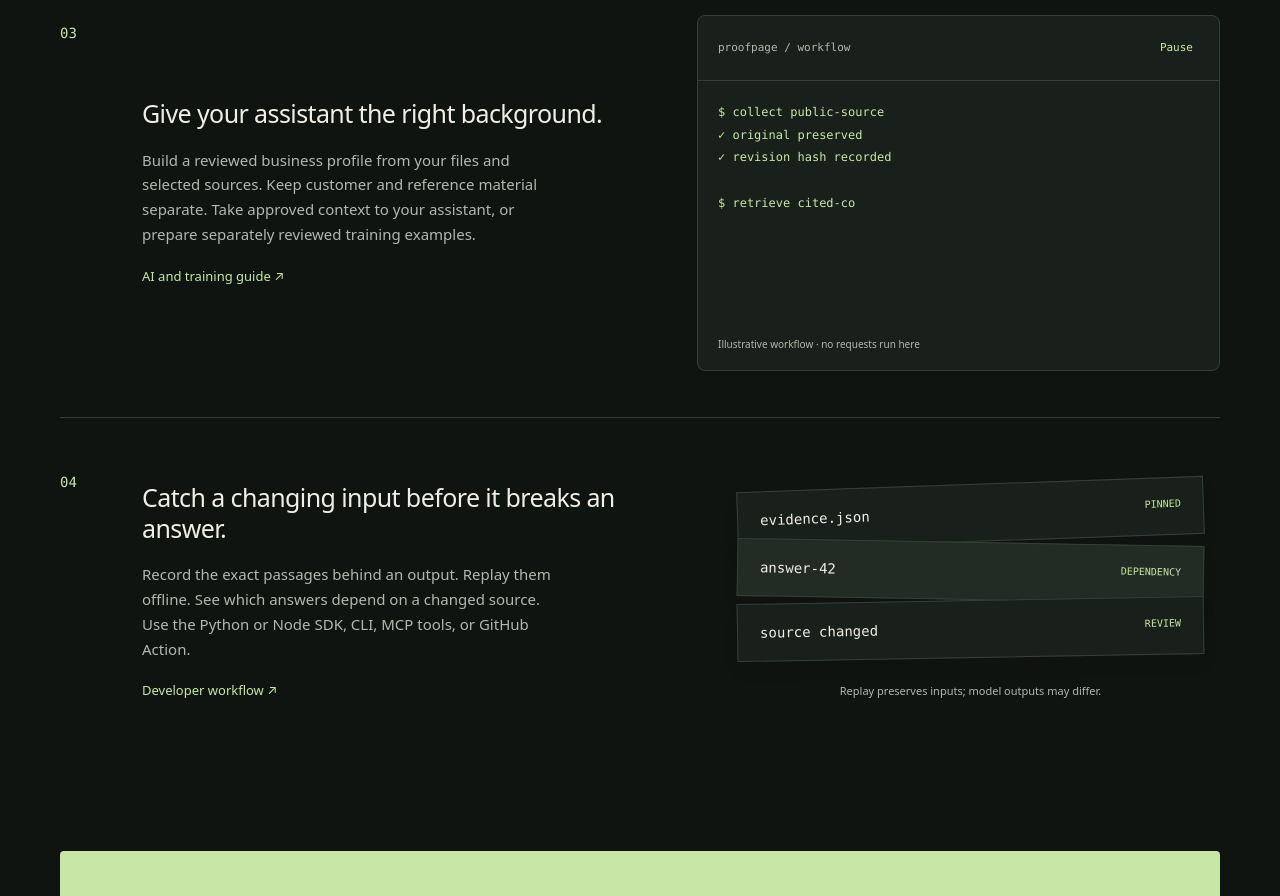
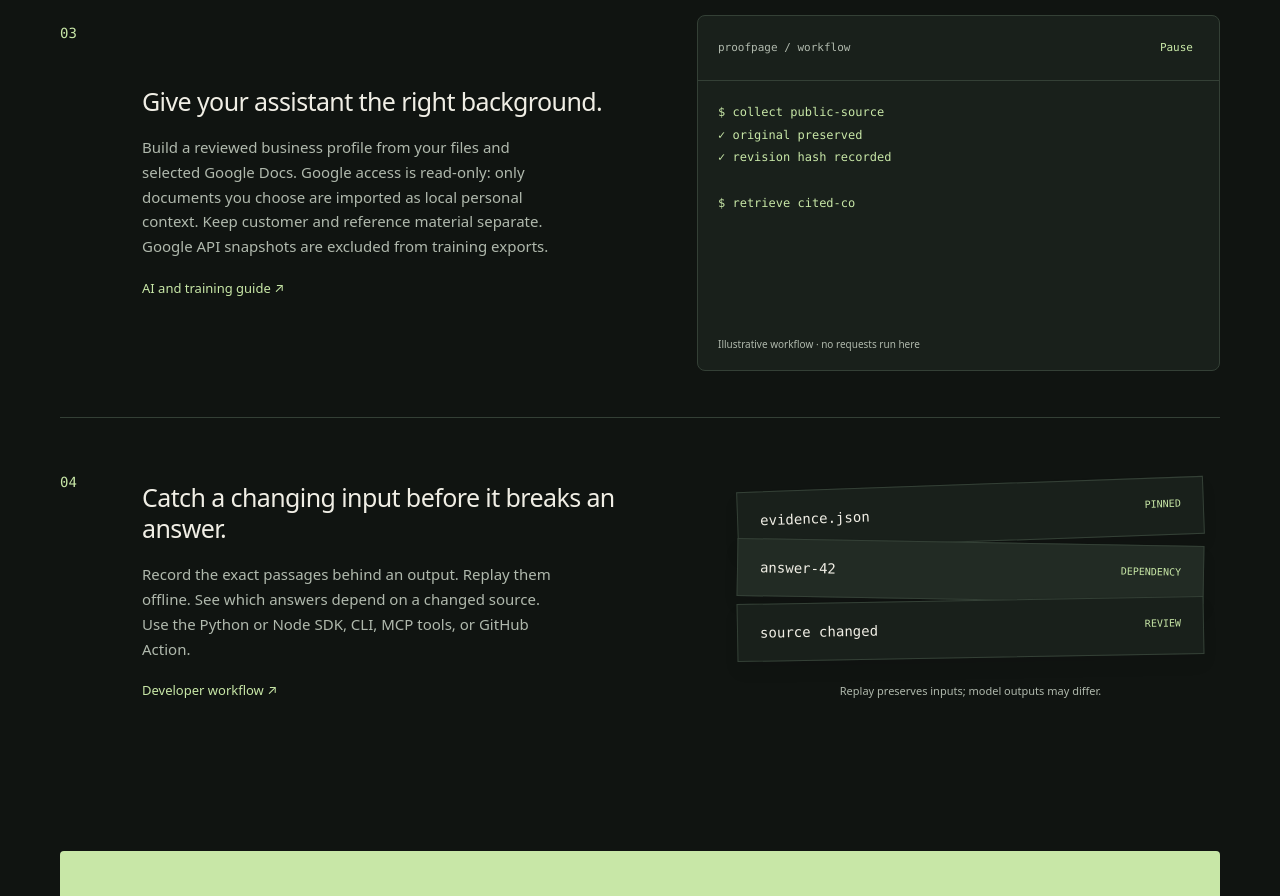
Before and after one commit to Mehxeo/Proofpage-OpenSource, a browser extension: page website/index.html in a window 1280 px wide. Shown: the part 2420-3316 px from the top of the page. Drawn offline with Linux system fonts and the light colour scheme.

Commit message:
Prepare public OAuth branding and domain verification

```diff
--- a/website/index.html
+++ b/website/index.html
@@ -10,7 +10,7 @@
 <section class="workflow" id="why"><div class="section-heading"><h2>A source is more<br>than a link.</h2><p>Links break. Pages change. AI gets things wrong. Keep a version you can return to.</p></div>
 <div class="workflow-row"><span class="row-number">01</span><div><h3>Keep what you found.</h3><p>Capture public pages and original PNG, JPEG, WebP and PDF files. Extract text locally, including scanned pages. Save signed-in page content with the browser companion after reviewing it.</p><a href="/docs/#media">Explore supported formats ↗</a></div><div class="file-stack" aria-label="Supported formats"><span>article.html <b>PAGE</b></span><span>field-notes.pdf <b>PDF</b></span><span>diagram.png <b>IMAGE</b></span><small>Original bytes preserved for supported files.</small></div></div>
 <div class="workflow-row"><span class="row-number">02</span><div><h3>Know where it came from.</h3><p>Inspect the original, compare revisions, and check quotes against saved passages. Signed receipts record what your workspace observed. Publisher signals travel with the evidence.</p><a href="/docs/#proof">Read about proof receipts ↗</a></div><figure class="detail-shot"><img src="/images/claim-check.png" alt="Proofpage quote check showing matched and changed wording" loading="lazy" width="1280" height="720"><figcaption>A wording match is not a truth verdict.</figcaption></figure></div>
-<div class="workflow-row"><span class="row-number">03</span><div><h3>Give your assistant the right background.</h3><p>Build a reviewed business profile from your files and selected sources. Keep customer and reference material separate. Take approved context to your assistant, or prepare separately reviewed training examples.</p><a href="/docs/#agents">AI and training guide ↗</a></div><div class="terminal"><div class="terminal-top"><span>proofpage / workflow</span><button id="motion-toggle" aria-pressed="false">Pause</button></div><pre id="typed-workflow" aria-hidden="true"></pre><p class="sr-only">Collect a public source. Preserve its original and hash. Retrieve a cited passage. Prepare a training draft for human review.</p><span class="terminal-note">Illustrative workflow · no requests run here</span></div></div><div class="workflow-row"><span class="row-number">04</span><div><h3>Catch a changing input before it breaks an answer.</h3><p>Record the exact passages behind an output. Replay them offline. See which answers depend on a changed source. Use the Python or Node SDK, CLI, MCP tools, or GitHub Action.</p><a href="/docs/#developers">Developer workflow ↗</a></div><div class="file-stack"><span>evidence.json <b>PINNED</b></span><span>answer-42 <b>DEPENDENCY</b></span><span>source changed <b>REVIEW</b></span><small>Replay preserves inputs; model outputs may differ.</small></div></div></section>
+<div class="workflow-row"><span class="row-number">03</span><div><h3>Give your assistant the right background.</h3><p>Build a reviewed business profile from your files and selected Google Docs. Google access is read-only: only documents you choose are imported as local personal context. Keep customer and reference material separate. Google API snapshots are excluded from training exports.</p><a href="/docs/#agents">AI and training guide ↗</a></div><div class="terminal"><div class="terminal-top"><span>proofpage / workflow</span><button id="motion-toggle" aria-pressed="false">Pause</button></div><pre id="typed-workflow" aria-hidden="true"></pre><p class="sr-only">Collect a public source. Preserve its original and hash. Retrieve a cited passage. Prepare a training draft for human review.</p><span class="terminal-note">Illustrative workflow · no requests run here</span></div></div><div class="workflow-row"><span class="row-number">04</span><div><h3>Catch a changing input before it breaks an answer.</h3><p>Record the exact passages behind an output. Replay them offline. See which answers depend on a changed source. Use the Python or Node SDK, CLI, MCP tools, or GitHub Action.</p><a href="/docs/#developers">Developer workflow ↗</a></div><div class="file-stack"><span>evidence.json <b>PINNED</b></span><span>answer-42 <b>DEPENDENCY</b></span><span>source changed <b>REVIEW</b></span><small>Replay preserves inputs; model outputs may differ.</small></div></div></section>
 <section class="limits"><h2>Built to keep you in the loop.</h2><p>Review before you save. Check rights before you export. See blocked and incomplete captures plainly. Proofpage prepares training data; it doesn’t train model weights. Local MCP works with compatible desktop clients. The optional remote MCP server needs your own HTTPS host and OAuth provider. Google Docs sign-in requires setup while the shared project is in testing.</p><a href="/docs/">See what works today ↗</a></section>
 <section id="download" class="download-section"><div class="section-heading"><h2>Your evidence.<br>Your machine.</h2><p>Download, extract, and open. Proofpage includes its Python engine and opens in its own native Tauri window.</p></div><div class="installer"><div class="install-head"><span class="label">GET PROOFPAGE</span><span>v0.5.0 / MIT</span></div><div class="platforms" role="group" aria-label="Choose your platform"><button data-platform="mac" aria-pressed="true">macOS</button><button data-platform="windows" aria-pressed="false">Windows</button><button data-platform="linux" aria-pressed="false">Linux</button><button data-platform="source" aria-pressed="false">Source & CLI</button></div>
 <div class="platform-panel" id="platform-mac"><h3>Made to run on your Mac.</h3><p>Choose your chip in Apple menu → About This Mac. Apple silicon: macOS 14+; Intel: macOS 13+.</p><div class="download-buttons"><a class="button primary" href="https://github.com/Mehxeo/Proofpage-OpenSource/releases/download/v0.5.0/Proofpage-0.5.0-darwin-arm64.zip">Apple silicon <span>↓</span></a><a class="button secondary" href="https://github.com/Mehxeo/Proofpage-OpenSource/releases/download/v0.5.0/Proofpage-0.5.0-darwin-x86_64.zip">Intel Mac <span>↓</span></a></div><p class="install-note">Extract the ZIP. Drag Proofpage.app to Applications. Open it.<br>Developer ID signed and Apple-notarized. A normal first-open confirmation may appear.</p></div>
```
Also changed, not shown: website/google4c24ceceb5fc1df9.html (added, +1 -0 lines).
